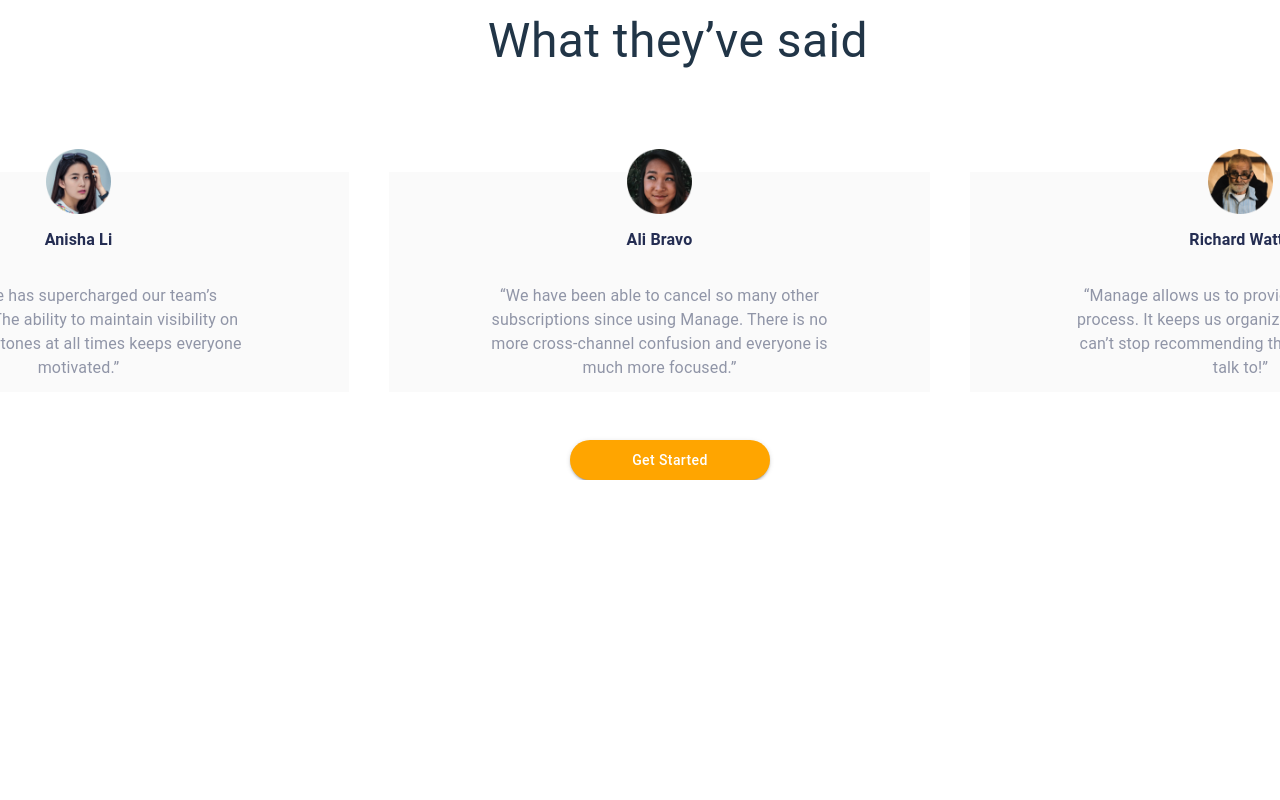
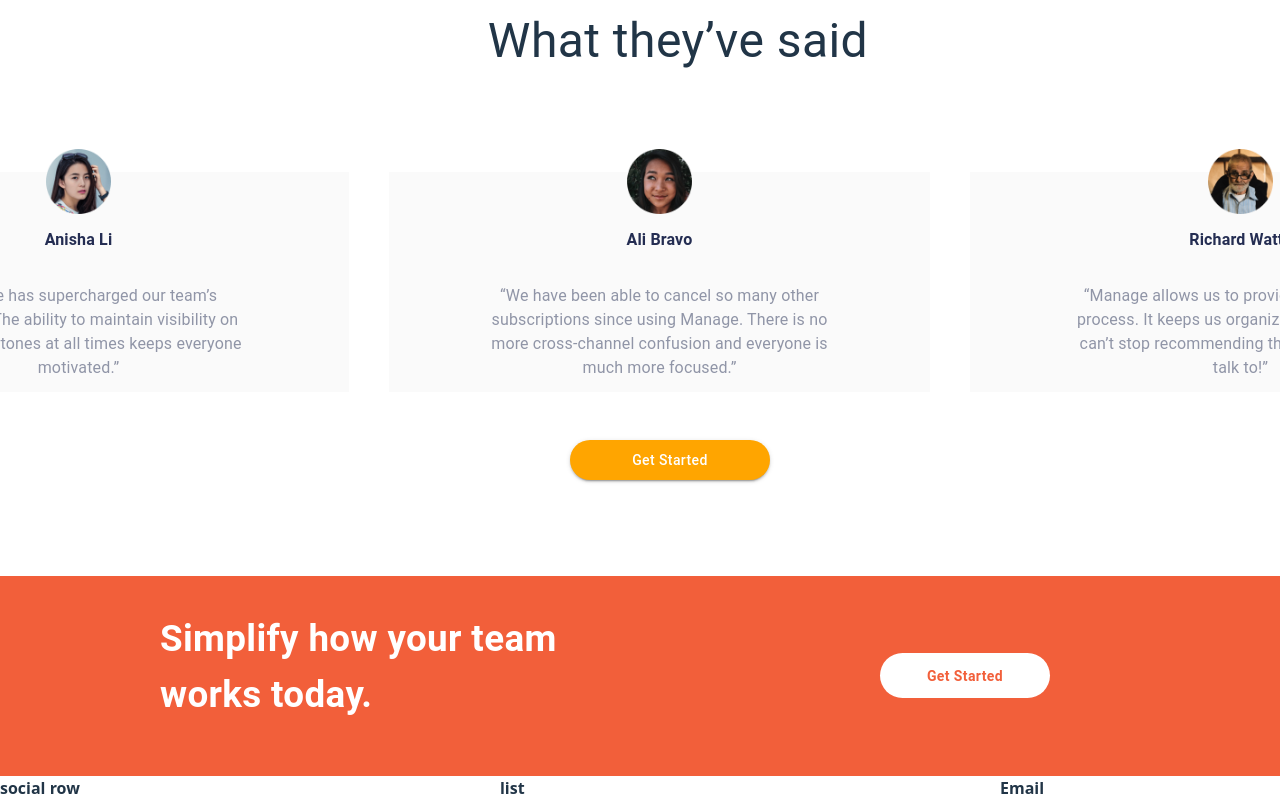
Before and after one commit to ItaloDev-Marcelo/Manage-LoadingPage-MUI-16, a React (Vite) app: page / in a window 1280 px wide. Shown: the part 1521-2321 px from the top of the page. Before the commit the page ends 2001 px from the top, so only its background shows below. Built offline with nearby package versions, Linux system fonts and the light colour scheme.

Commit message:
update files and fix erros

```diff
--- a/src/App.css
+++ b/src/App.css
@@ -12,6 +12,7 @@ body {
      background-position: top -70px left 130px;
      background-size: 95%;
      overflow-x: hidden;
+
 }
 
 :root {
--- a/src/App.jsx
+++ b/src/App.jsx
@@ -4,8 +4,11 @@ import './App.css'
 import { Stack } from '@mui/material';
 import Home from './pages/Home';
 import About from './pages/About';
+import Footer from './pages/Footer';
 import SlideDesk from './components/Slider/sliderD';
 import SlideMobile from './components/Slider/SliderM';
+import MiddlePage from './pages/MiddlePage';
+
 function App() {
 
   return (
@@ -49,6 +52,8 @@ function App() {
       }}>
         <SlideDesk />
       </Stack>
+      <MiddlePage/>
+      <Footer/>
     </>
 
 
--- a/src/pages/About.jsx
+++ b/src/pages/About.jsx
@@ -4,7 +4,6 @@ import Card from '../components/InfoCards';
 
 export default function About() {
 
-  // padding={{xs: '1em 2.4em ', lg: '1em 7em'}}
   return (
     <Stack component='div'  sx={{margin: {xs:  '1em 0', md: '4em 0 0 1em'}}} padding={{xs: '1em 2.4em ', md: '1em 2em'}}  >
         <Grid container  >
--- /dev/null
+++ b/src/pages/Footer.jsx
@@ -0,0 +1,26 @@
+import {Stack} from '@mui/material'
+import Grid from '@mui/material/Grid2';
+
+export default function Footer() {
+  return (
+    <Stack>
+         <Grid container >
+              <Grid size={{xs: 12, md: 4}} sx={{order: {xs: 1, md: 3}}} >
+                 <Stack >
+                    <h6>Email</h6>
+                 </Stack>
+              </Grid>
+              <Grid size={{xs: 12, md: 4}}  sx={{order: {xs: 2, md: 2}}}  >
+                 <Stack>
+                    <h6>list</h6>
+                 </Stack>
+              </Grid>
+              <Grid size={{xs: 12, md: 4}}  sx={{order: {xs: 3, md: 1}}}>
+                 <Stack>
+                    <h6>social row</h6>
+                 </Stack>
+              </Grid>
+         </Grid>
+    </Stack>
+  )
+}
--- a/src/pages/MiddlePage.jsx
+++ b/src/pages/MiddlePage.jsx
@@ -1,11 +1,13 @@
-import {Stack, Typography} from '@mui/material';
+import {Stack, Typography, Box, Button} from '@mui/material';
 import ButtonItem from '../components/Button/Button';
 
 export default function MiddlePage() {
   return (
-    <Stack>
-            <Typography component='h5'>Simplify how your team works today.</Typography>
-            <ButtonItem text='Get Started' color={'orange'} bg='white' />
+    <Stack height={{xs: '250px', md: '200px'}} margin='7em 0 0 0' maxWidth='100%' backgroundColor='hsl(12, 88%, 59%)' display='flex' textAlign={{xs: 'center', md: 'left'}} flexDirection={{xs: 'column', md: 'row'}} alignItems='center' alignContent='center' padding={{md: '0 10em'}} justifyContent={{xs: 'center', md: 'space-between'}} >
+           <Box>   <Typography maxWidth={{xs:'250px' , md: '400px'}} color='white'  component='h5' fontWeight='700' marginBottom='.5em' fontSize='2.3em'>Simplify how your team works today.</Typography></Box>
+           <Box sx={{position: 'relative', left: {md: '-10em'}, width: '300px'}} >
+              <Button sx={{color: 'hsl(12, 88%, 59%)', fontWeight: '700', width: '170px', height: '45px' ,textTransform: 'capitalize', backgroundColor: 'white', borderRadius: '25px'}}>Get Started</Button>
+          </Box>
     </Stack>
   )
 }
```
